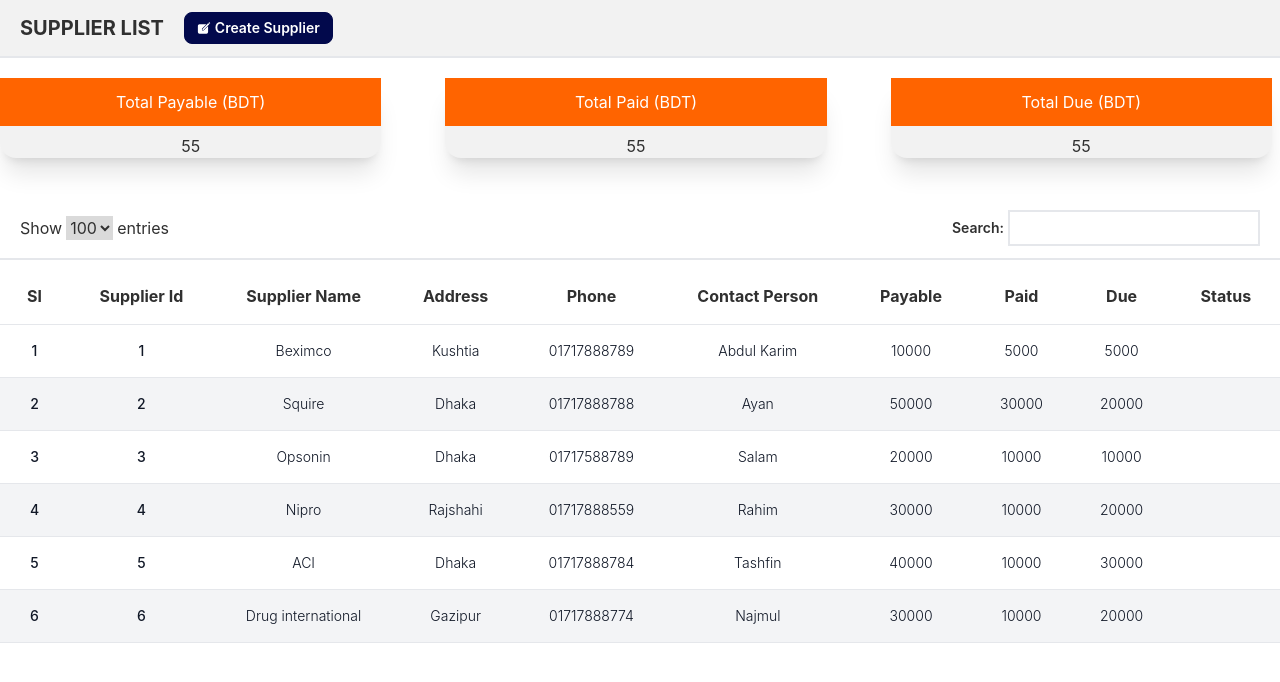
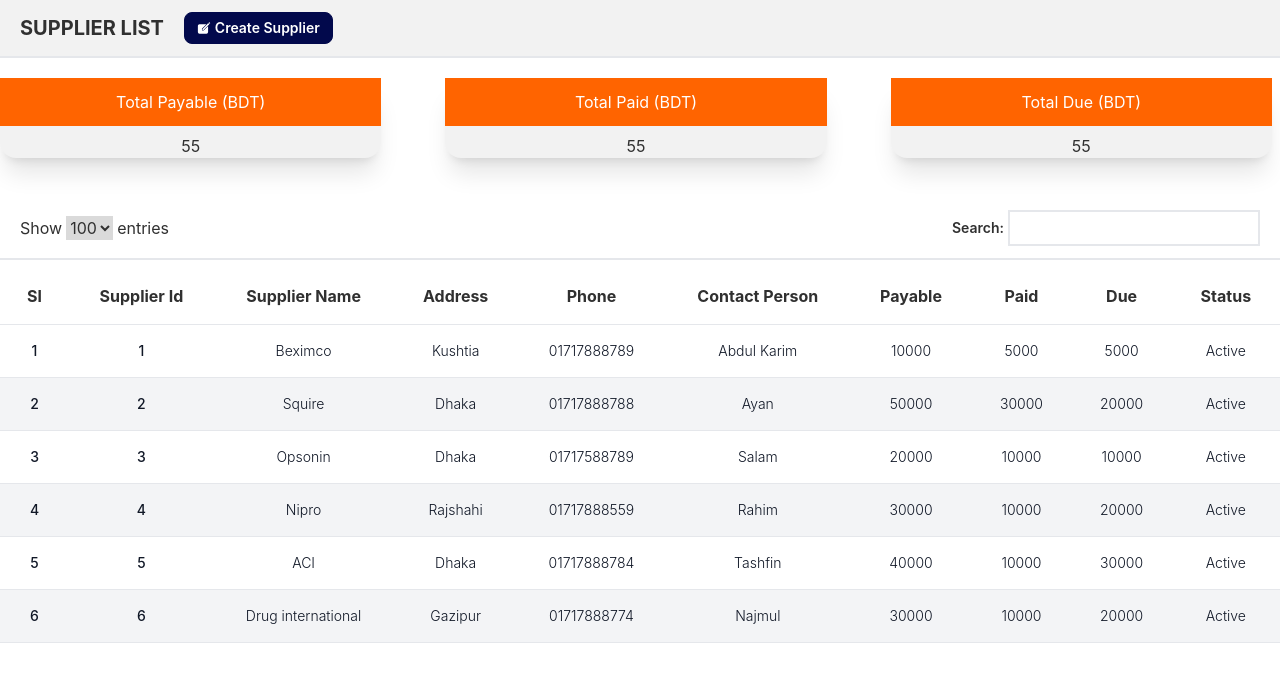
Before and after one commit to md-najmul-haque/medical-store-software, a React (Create React App) app: page / in a window 1280 px wide. Shown: the top 682 px of the page. Built offline with nearby package versions, Linux system fonts and the light colour scheme; what tw-elements would draw is missing.

Commit message:
status added in supplier list

```diff
--- a/public/supplier.json
+++ b/public/supplier.json
@@ -19,7 +19,8 @@
         "phone": "01717888789",
         "contactPerson": "Abdul Karim",
         "payable": 10000,
-        "paid": 5000
+        "paid": 5000,
+        "status": "Active"
     },
     {
         "_id": "2",
@@ -85,7 +86,8 @@
         "phone": "01717888788",
         "contactPerson": "Ayan",
         "payable": 50000,
-        "paid": 30000
+        "paid": 30000,
+        "status": "Active"
     },
     {
         "_id": "3",
@@ -107,7 +109,8 @@
         "phone": "01717588789",
         "contactPerson": "Salam",
         "payable": 20000,
-        "paid": 10000
+        "paid": 10000,
+        "status": "Active"
     },
     {
         "_id": "4",
@@ -128,7 +131,8 @@
         "phone": "01717888559",
         "contactPerson": "Rahim",
         "payable": 30000,
-        "paid": 10000
+        "paid": 10000,
+        "status": "Active"
     },
     {
         "_id": "5",
@@ -150,7 +154,8 @@
         "phone": "01717888784",
         "contactPerson": "Tashfin",
         "payable": 40000,
-        "paid": 10000
+        "paid": 10000,
+        "status": "Active"
     },
     {
         "_id": "6",
@@ -172,6 +177,7 @@
         "phone": "01717888774",
         "contactPerson": "Najmul",
         "payable": 30000,
-        "paid": 10000
+        "paid": 10000,
+        "status": "Active"
     }
 ]
--- a/src/components/SupplierList.js
+++ b/src/components/SupplierList.js
@@ -130,7 +130,7 @@ const SupplierList = () => {
                                                         {supplier.payable - supplier.paid}
                                                     </td>
                                                     <td class="text-sm text-gray-900 font-light px-6 py-4 whitespace-nowrap">
-
+                                                        {supplier.status}
                                                     </td>
                                                 </tr>
                                             )
```
